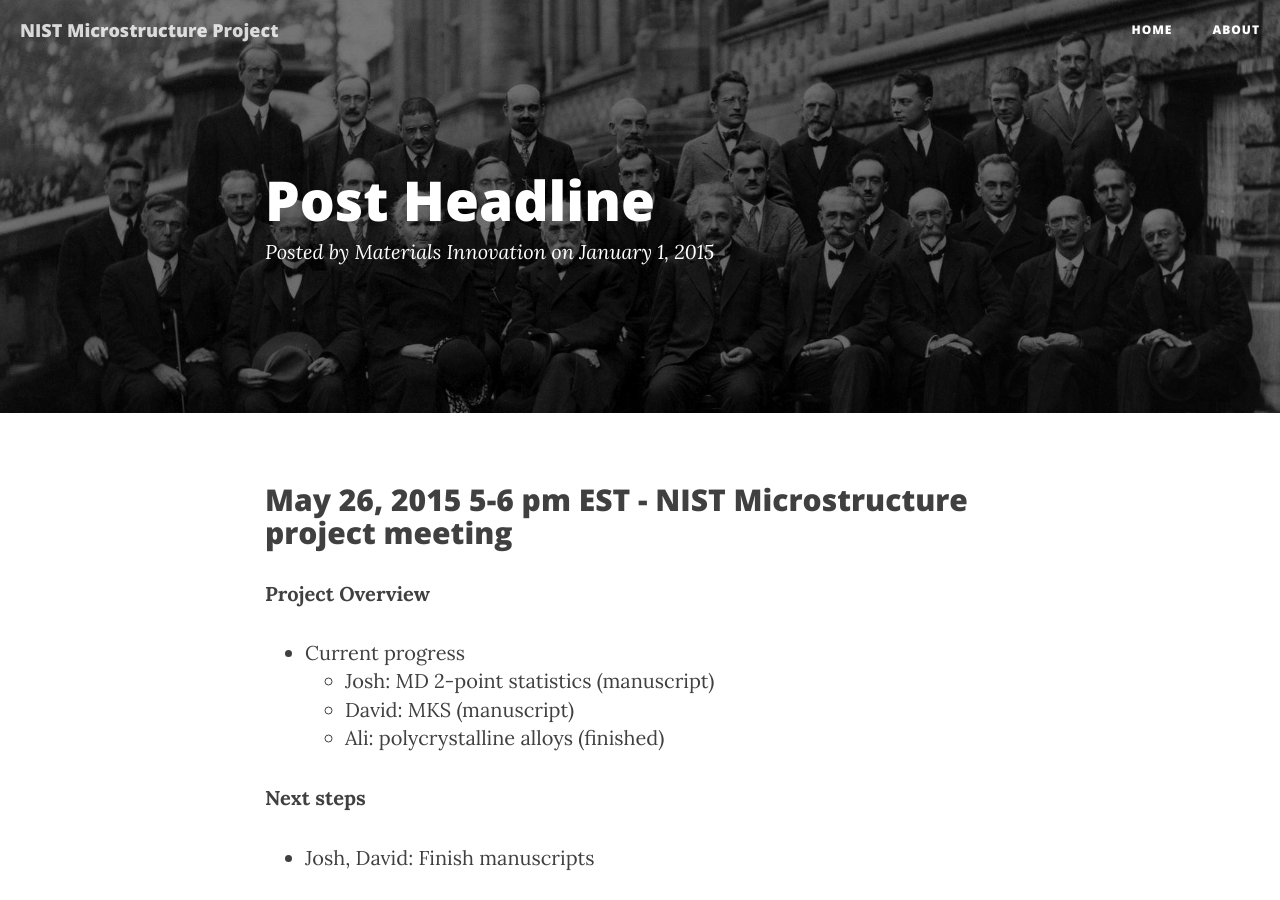
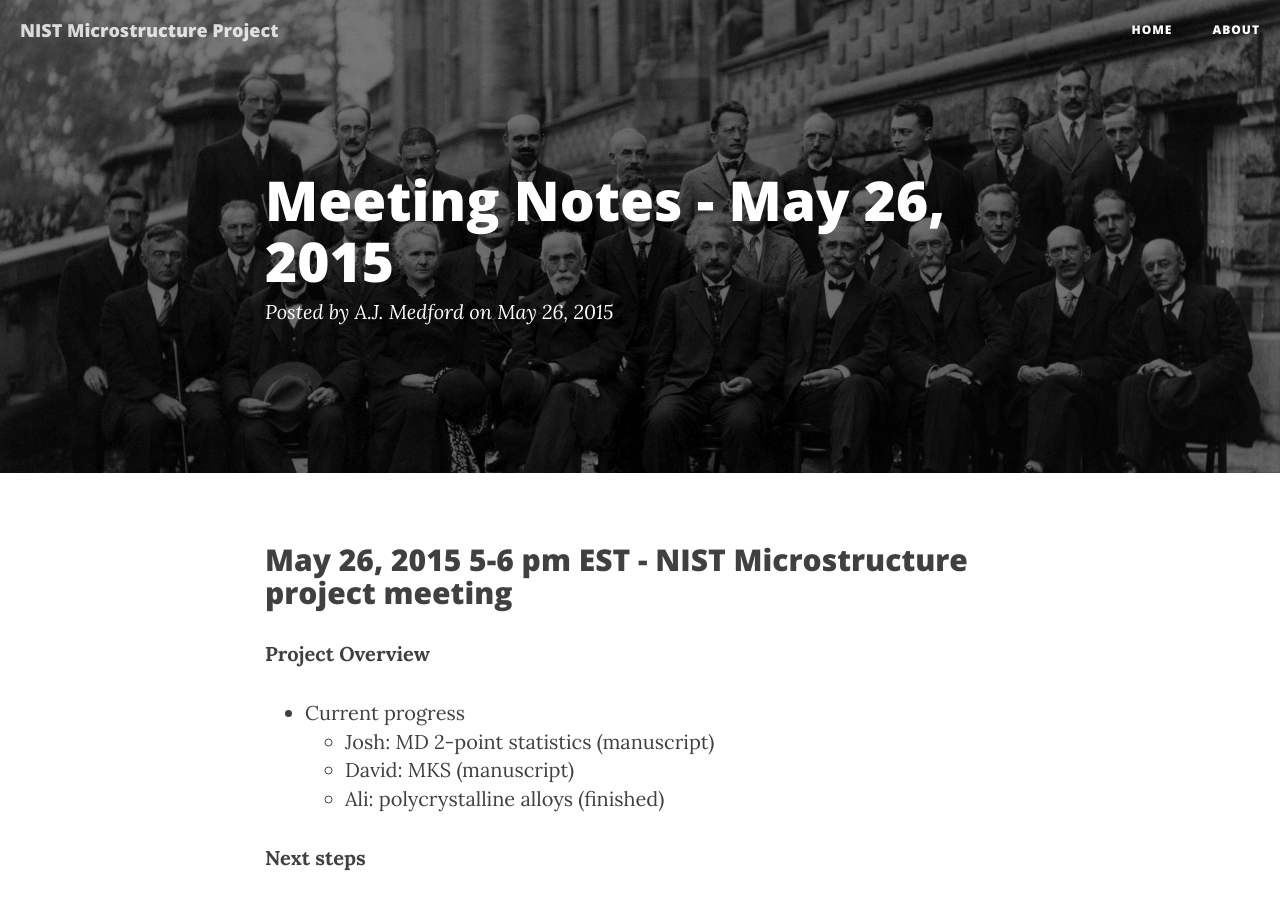
Before and after one commit to ajmedford/nist-microstructure, a Jekyll site: the page built from _posts/2015-05-26-Meeting-Notes.markdown, in a window 1280 px wide and 900 px high. Built offline with Jekyll 4.4.1, drawn with Linux system fonts in a browser that asks for light colours; nearby versions of some CDN libraries; library files that are not in the unit come from our copies; comment, search, counter and statistics services are not loaded.

Commit message:
added meeting notes

```diff
--- a/_posts/2015-05-26-Meeting-Notes.markdown
+++ b/_posts/2015-05-26-Meeting-Notes.markdown
@@ -1,8 +1,8 @@
 ---
 layout:     post
-title:      Post Headline
-date:       2015-01-01 12:00:00
-author:     Materials Innovation
+title:      Meeting Notes - May 26, 2015
+date:       2015-05-26 12:00:00
+author:     A.J. Medford
 ---
 <!-- Start Writing Below in Markdown -->
 
```
